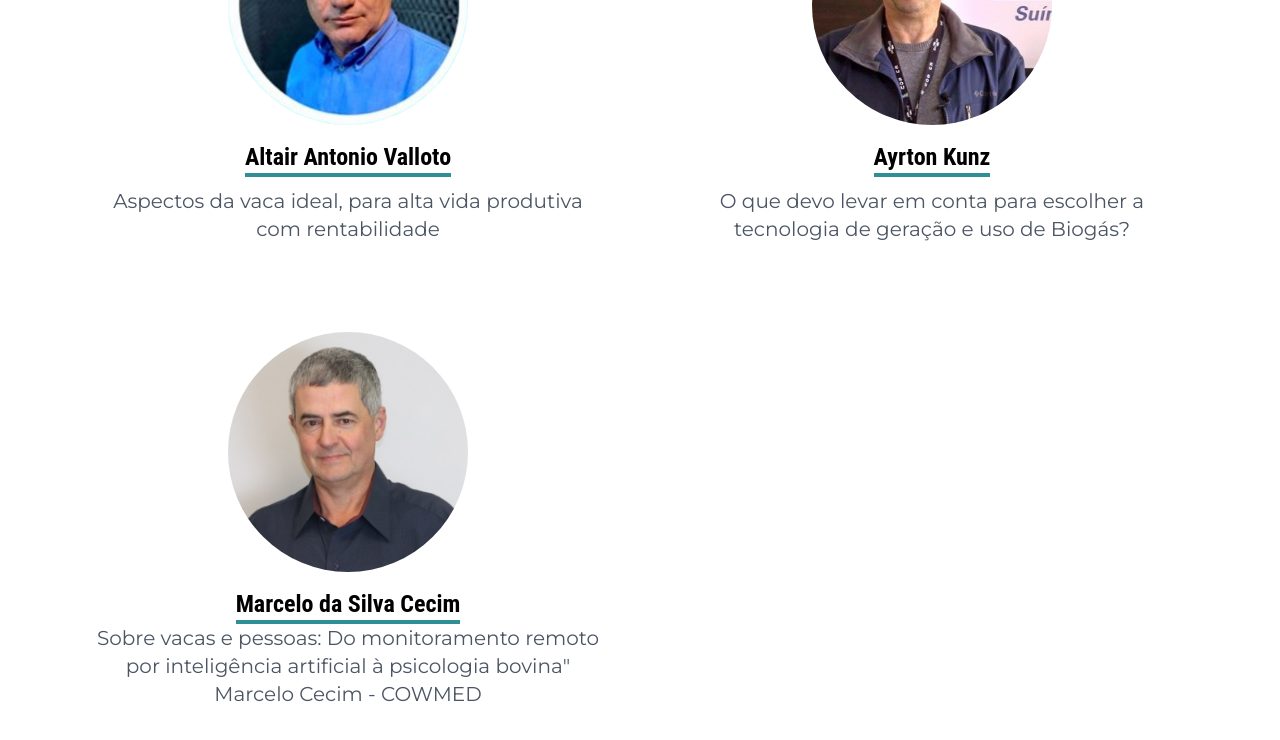
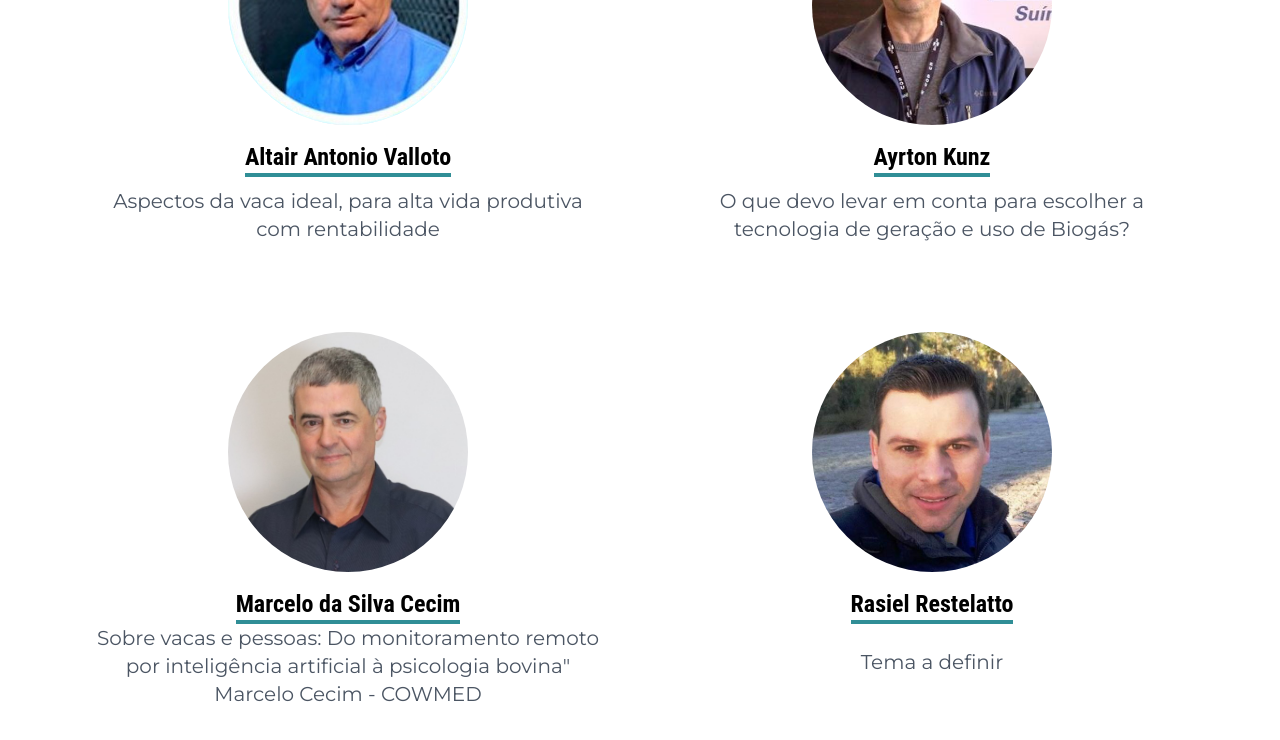
Before and after one commit to Kmilasc/tecnoleite, a React (Vite) app: page / in a window 1280 px wide. Shown: the part 8779-9519 px from the top of the page. Built offline with nearby package versions, Linux system fonts and the light colour scheme.

Commit message:
refactor(Home): adding speaker

```diff
--- a/src/pages/Home.tsx
+++ b/src/pages/Home.tsx
@@ -36,6 +36,7 @@ import ayrton from '../assets/ayrton.jpeg';
 import luis_gustavo from '../assets/luis_gustavo.jpeg';
 import renne from '../assets/renne.jpeg';
 import marcelo_cecim from '../assets/marcelo_cecim.jpg';
+import rasiel_restelatto from '../assets/rasiel_restelatto.jpg';
 
 const organizers = [
     { text: '', image: pet, url: 'https://www.instagram.com/petproducaoleiteira' },
@@ -100,6 +101,13 @@ const speakers = [
         about: 'Marcelo Cecim possui graduação em Medicina Veterinária pela Universidade Federal de Santa Maria (UFSM, 1985); Mestrado em Produção Animal com ênfase em Etologia pela Escola de Agricultura da Southern Illinois University (SIU, 1989); PhD em Endocrinologia pela Escola de Medicina da Southern Illinois University (1994). É professor de medicina interna de ruminantes na UFSM desde 1996.',
         imageUrl: marcelo_cecim,
     },
+    {
+        id: 6,
+        name: 'Rasiel Restelatto',
+        title: 'Tema a definir',
+        about: 'Bacharel em Zootecnia, possui Mestrado em Produção Animal na área de produção e adubação de forragens e Doutorado na área de concentração de produção e conservação de forragens pela Universidade Tecnológica Federal do Paraná (UTFPR) - Campus Dois Vizinhos. Atualmente é Supervisor comercial de DDGS da Inpasa na região sul do Brasil.',
+        imageUrl: rasiel_restelatto,
+    },
 ];
 
 const dates = [
@@ -149,7 +157,7 @@ const dates = [
                         09:00 horas – <b className="text-black">Rasiel Restelatto</b>
                     </>
                 ),
-                link: '#speaker-',
+                link: '#speaker-6',
             },
             { id: 2, text: '09:50 horas – Milk Break' },
             {
```
Also changed, not shown: src/assets/rasiel_restelatto.jpg (added).
